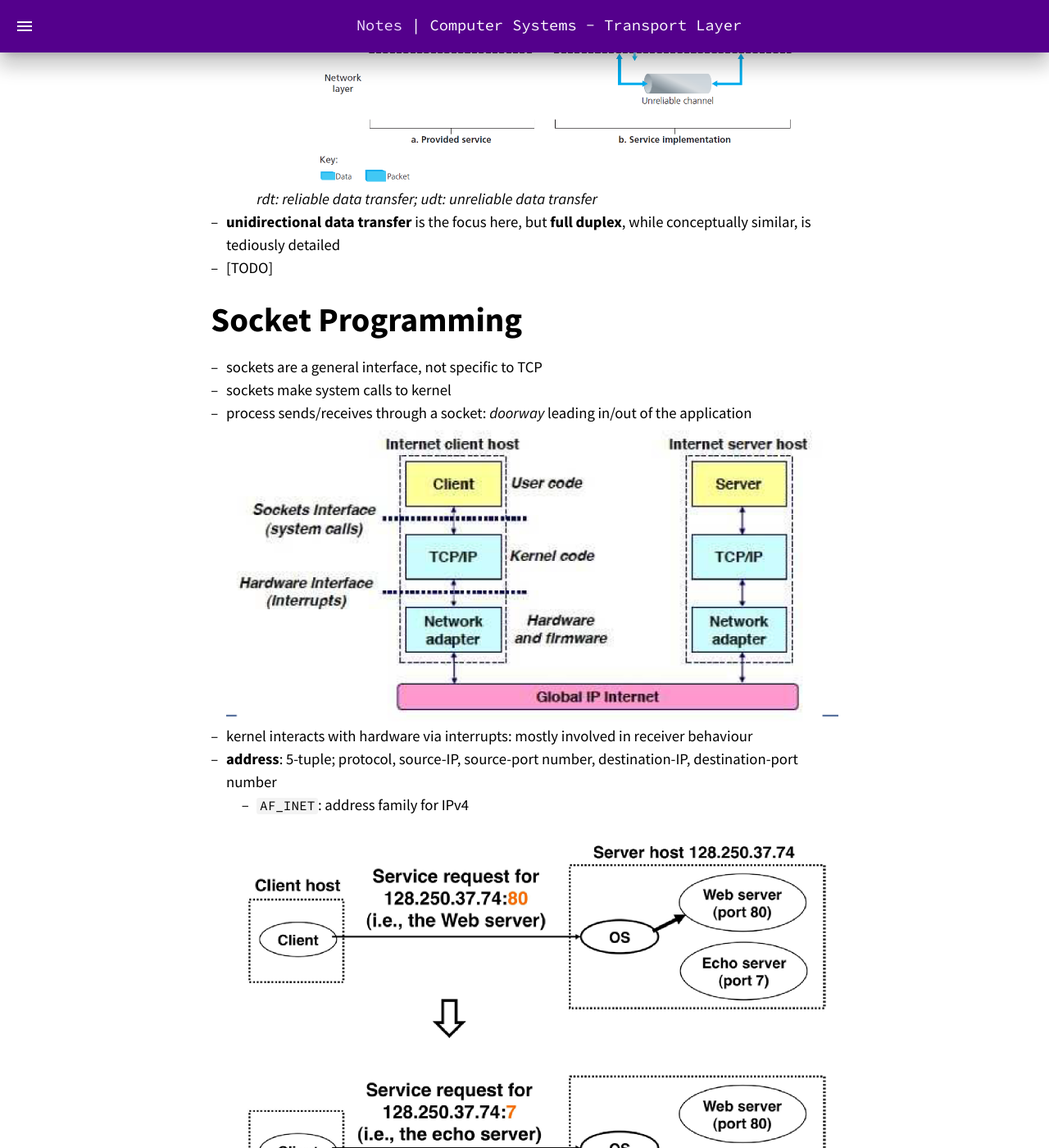
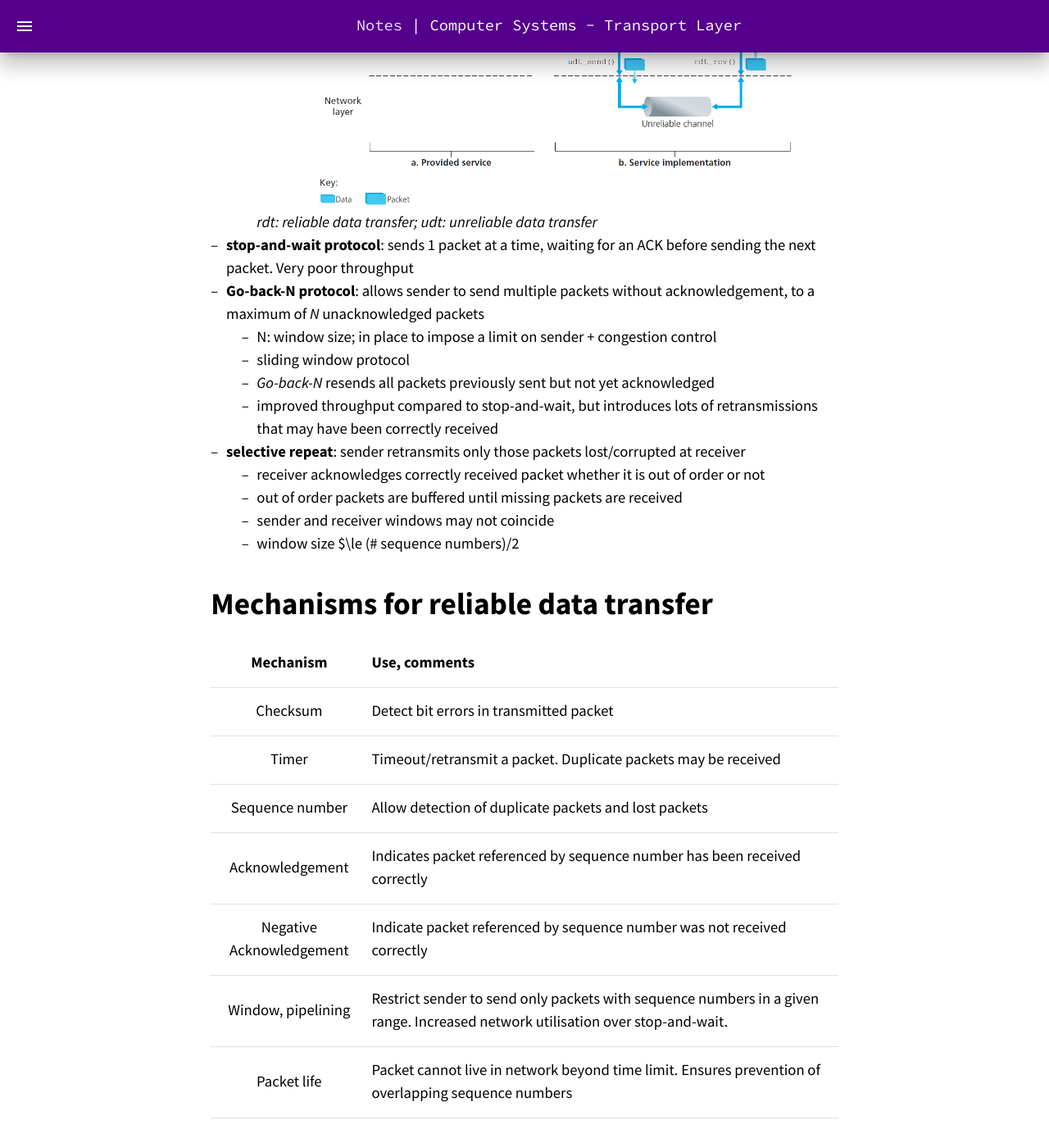
Before and after one commit to jsinkers/notes, a Jekyll site: the page built from _notebooks/comp_sys/04_transport_layer.md, in a window 1280 px wide and 1400 px high, scrolled down 23454 px. Shown: the whole window at 82% size. Built offline with Jekyll 4.4.1, drawn with Linux system fonts in a browser that asks for light colours; some of the changed text lies outside the part shown.

Commit message:
add reliable data transfer notes

```diff
--- a/_notebooks/comp_sys/04_transport_layer.md
+++ b/_notebooks/comp_sys/04_transport_layer.md
@@ -43,6 +43,7 @@ tags:
 - [Closing TCP connection](#closing-tcp-connection)
 - [`SYN` flooding](#syn-flooding)
 - [Reliable Data Transfer](#reliable-data-transfer)
+  - [Mechanisms for reliable data transfer](#mechanisms-for-reliable-data-transfer)
 - [Socket Programming](#socket-programming)
   - [Berkeley Sockets](#berkeley-sockets)
   - [Using sockets](#using-sockets)
@@ -633,9 +634,34 @@ b. simultaneous connection attempts: two attempts result in only one connection
 ![reliable_data_transfer](img/reliable_data_transfer.png)
 _rdt: reliable data transfer; udt: unreliable data transfer_
 
-- **unidirectional data transfer** is the focus here, but **full duplex**, while
-  conceptually similar, is tediously detailed
-- [TODO]
+- **stop-and-wait protocol**: sends 1 packet at a time, waiting for an ACK before
+  sending the next packet.  Very poor throughput
+- **Go-back-N protocol**: allows sender to send multiple packets without acknowledgement,
+  to a maximum of _N_ unacknowledged packets
+  - N: window size; in place to impose a limit on sender + congestion control
+  - sliding window protocol
+  - _Go-back-N_ resends all packets previously sent but not yet acknowledged
+  - improved throughput compared to stop-and-wait, but introduces lots of retransmissions
+    that may have been correctly received
+- **selective repeat**: sender retransmits only those packets lost/corrupted at receiver
+  - receiver acknowledges correctly received packet whether it is out of order or not
+  - out of order packets are buffered until missing packets are received
+  - sender and receiver windows may not coincide
+  - window size $\le (# sequence numbers)/2
+
+### Mechanisms for reliable data transfer
+
+|        Mechanism         | Use, comments                                                                                                                   |
+|:------------------------:|:--------------------------------------------------------------------------------------------------------------------------------|
+|         Checksum         | Detect bit errors in transmitted packet                                                                                         |
+|          Timer           | Timeout/retransmit a packet.  Duplicate packets may be received                                                                 |
+|     Sequence number      | Allow detection of duplicate packets and lost packets                                                                           |
+|     Acknowledgement      | Indicates packet referenced by sequence number has been received correctly                                                      |
+| Negative Acknowledgement | Indicate packet referenced by sequence number was not received correctly                                                        |
+|    Window, pipelining    | Restrict sender to send only packets with sequence numbers in a given range.  Increased network utilisation over stop-and-wait. |
+|       Packet life        | Packet cannot live in network beyond time limit.  Ensures prevention of overlapping sequence numbers                            |
+
+![pipelined_data_transfer](img/pipelined_data_transfer.png)
 
 ## Socket Programming
 
```
Also changed, not shown: _notebooks/comp_sys/img/pipelined_data_transfer.png (added).
